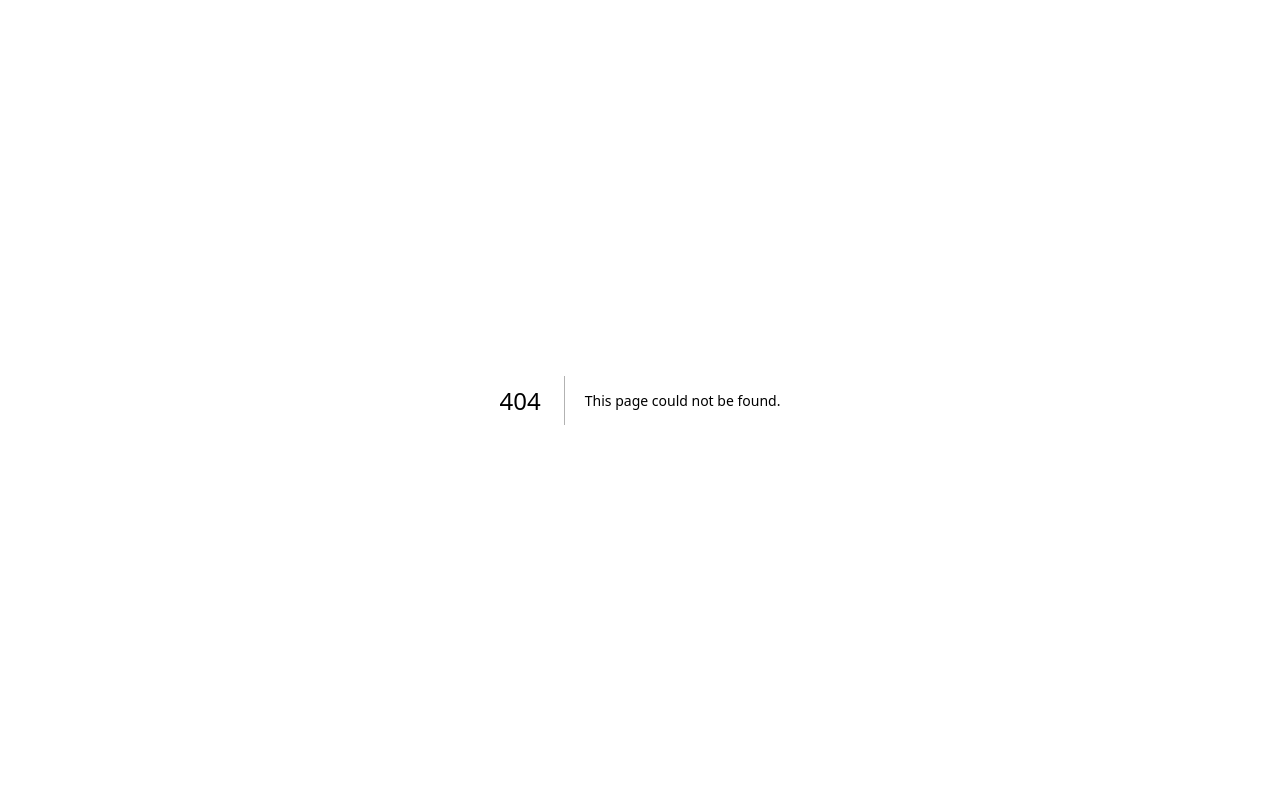
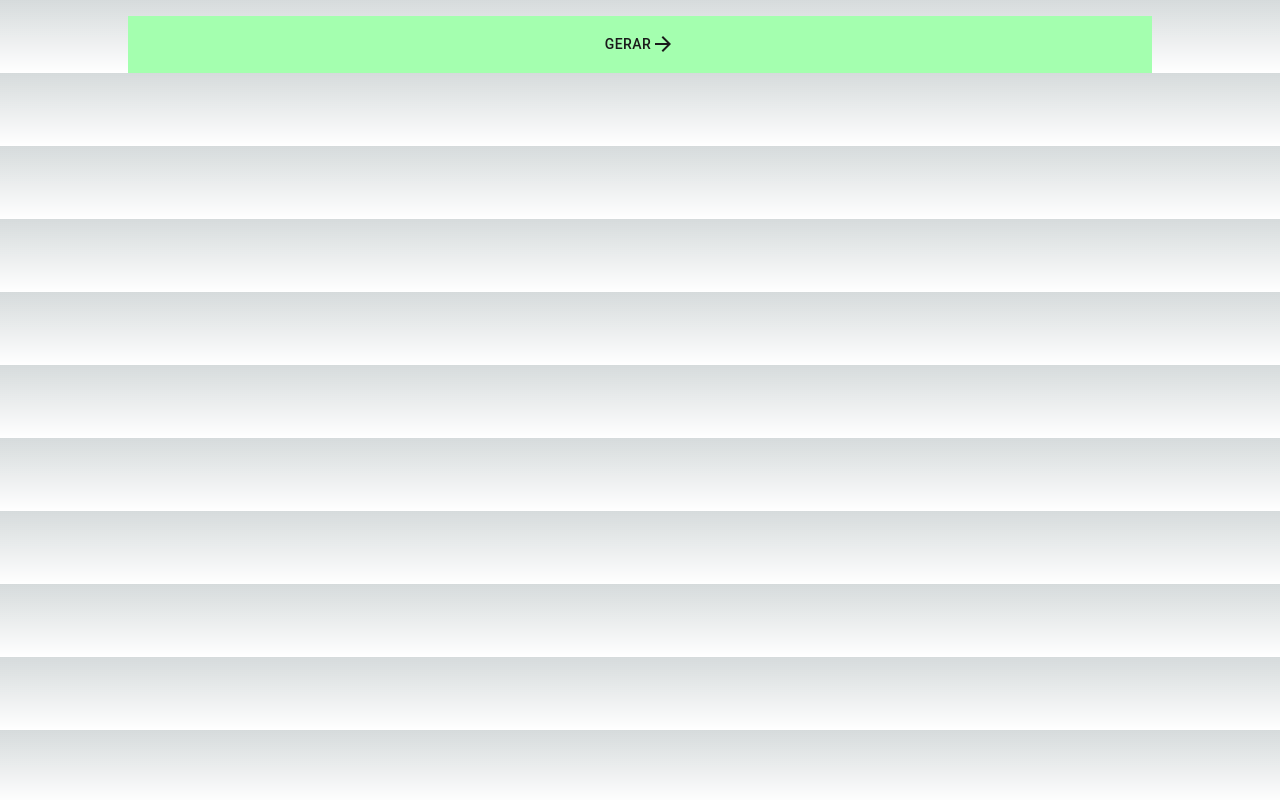
Before and after one commit to Ledelara/password-generator, a Next.js app: page /Generator/components/Generate/Generate in a window 1280 px wide. Before the commit this address had no page. Built offline with nearby package versions, Linux system fonts and the light colour scheme.

Commit message:
:sparkles: Feat: Generate

```diff
--- /dev/null
+++ b/src/pages/Generator/components/Generate/Generate.tsx
@@ -0,0 +1,40 @@
+import { ArrowForwardSharp } from '@mui/icons-material'
+import { Box, Button } from '@mui/material'
+import React from 'react'
+
+type GenerateProps = {
+    onClick: () => void
+}
+
+const Generate = (props: GenerateProps) => {
+    const { onClick } = props
+
+  return (
+    <Box
+        mt={2}
+        width='100%'
+    >
+        <Button
+            sx={{
+                display: 'flex',
+                justifyContent: 'center',
+                alignItems: 'center',
+                width: '80%',
+                margin: '0 auto',
+                padding: '1rem',
+                backgroundColor: '#A4FFAF',
+                borderRadius: '0',
+                color: '#1a1a1a',
+                '&:hover': {
+                    backgroundColor: '#A4FFAF',
+                },
+            }}
+            onClick={onClick}
+        >
+            Gerar <ArrowForwardSharp />
+        </Button>
+    </Box>
+  )
+}
+
+export default Generate
```
